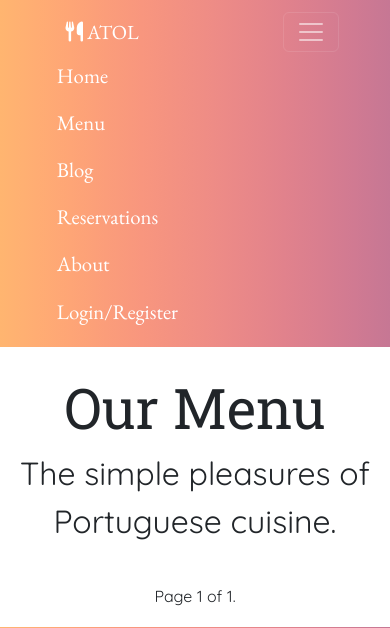
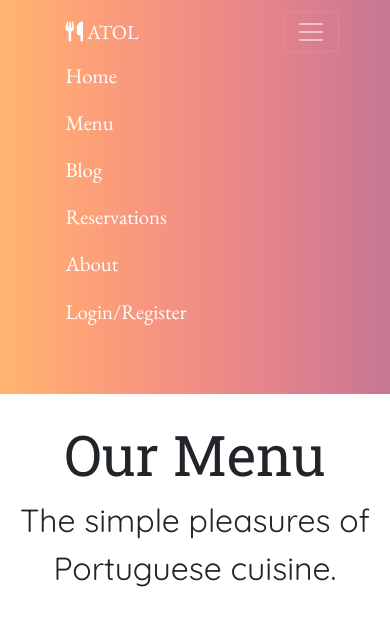
Before and after one commit to DioCar84/A-Taste-of-Lisbon, a Django app: page /menu/ in a window 390 px wide, after a click that opens the changed part. Shown: the top 628 px of the page. Run offline with Django 3.2, Linux system fonts and the light colour scheme; data that the repository does not hold is empty; some libraries are stand-ins or nearby versions.

Commit message:
Add style to media queries

```diff
--- a/static/css/styles.css
+++ b/static/css/styles.css
@@ -183,7 +183,12 @@ footer {
 /* ---------- MEDIA QUERIES ---------- */
 
 /* For large screens size from 1700px wide and down */
-@media screen and (max-width: 1700px) {}
+@media screen and (max-width: 1700px) {
+
+    .login-tablet {
+        visibility: hidden;
+    }
+}
 
 /* For large to medium screens size from 1300px wide and down */
 @media screen and (max-width: 1300px) {
@@ -208,13 +213,18 @@ footer {
 /* For medium screens size from 990px wide and down */
 @media screen and (max-width: 990px) {
 
-    .center-nav {
-        right: 0;
+    .center-nav a {
+        margin: 0;
+        position: relative;
+        left: 20%;
     }
 
-    .right-nav {
-        right: 0;
-        left: 2%;
+    .login-pc {
+        visibility: hidden;
+    }
+
+    .login-tablet {
+        visibility: visible;
     }
 
     #social-media {
@@ -222,14 +232,36 @@ footer {
     }
 }
 
-/* For medium screens size from 768px wide and down */
-@media screen and (max-width: 768px) {
+/* For medium screens size from 767px wide and down */
+@media screen and (max-width: 767px) {
+
+    .center-nav {
+        right: 0;
+    }
+
+    .center-nav a {
+        left: 5%;
+    }
+
+    .right-nav {
+        right: 0;
+        left: 5%;
+    }
+
+    .login-pc {
+        visibility: visible;
+    }
+
+    .login-tablet {
+        visibility: hidden;
+    }
+
     #social-media {
         width: 40%;
     }
 
     .menu-card {
-        width: 50%
+        width: 45%;
     }
 
     .menu-button {
--- a/templates/base.html
+++ b/templates/base.html
@@ -17,7 +17,7 @@
 </head>
 
 <body>
-    <nav class="navbar sticky-top navbar-expand-lg navbar-dark">
+    <nav class="navbar sticky-top navbar-expand-md navbar-dark">
         <div class="container-fluid">
             <a class="navbar-brand logo" href="{% url 'home' %}"><i class="fa-solid fa-utensils"></i> ATOL</a>
             <button class="navbar-toggler" type="button" data-bs-toggle="collapse" data-bs-target="#navbarNavAltMarkup"
@@ -33,7 +33,8 @@
                     <a class="nav-link" href="{% url 'about' %}">About</a>
                 </div>
                 <div class="navbar-nav right-nav">
-                    <a class="nav-link" href="#">Login/Register</a>
+                    <a class="nav-link login-pc" href="#">Login/Register</a>
+                    <a class="nav-link login-tablet" href="#"><i class="fa-solid fa-circle-user"></i></a>
                 </div>
             </div>
         </div>
```
